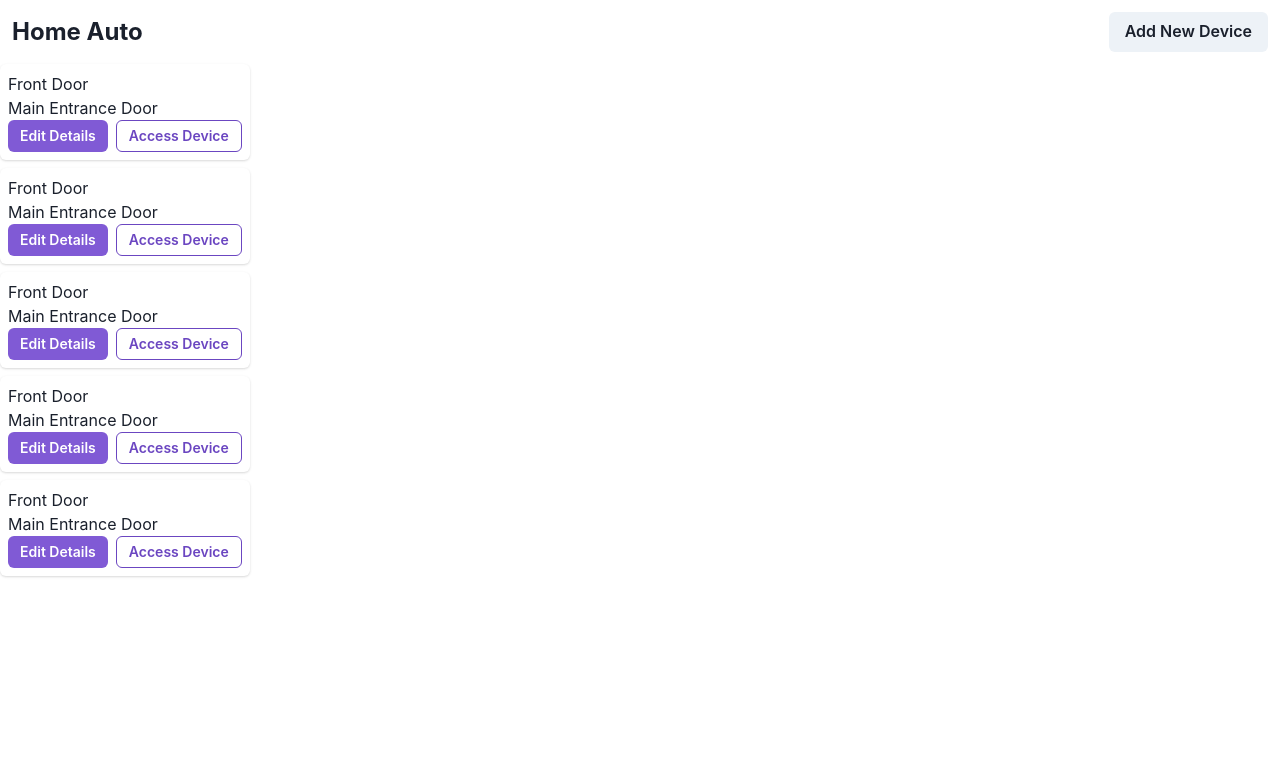
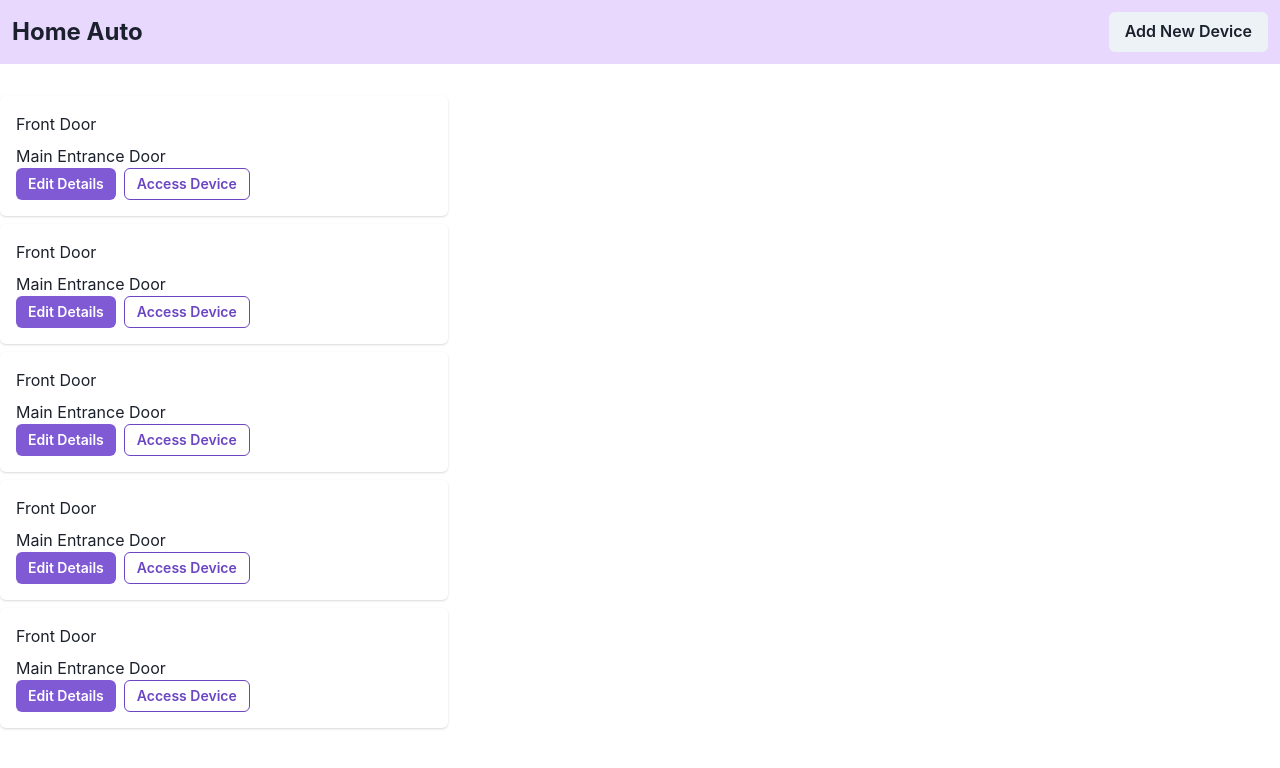
Before and after one commit to litmus-zhang/home-automation-web-app, a React (Vite) app: page / in a window 1280 px wide. Shown: the top 768 px of the page. Built offline with nearby package versions, Linux system fonts and the light colour scheme.

Commit message:
fixed device header

```diff
--- a/src/Header.tsx
+++ b/src/Header.tsx
@@ -6,7 +6,7 @@ export default function Header(){
   const handleClick = () => setShow(!show)
 
     return(
-        <HStack justifyContent={"space-between"} padding={3}>
+        <HStack justifyContent={"space-between"} padding={3} marginBottom={"10"} background={"purple.100"} position={"fixed"} left={0} top={0} width={"full"} zIndex={10}>
           <Text fontSize={"1.5rem"} fontWeight={"bold"}>Home Auto</Text>
           <Button onClick={onOpen}>Add New Device</Button>
           <Modal isOpen={isOpen} onClose={onClose}>
--- a/src/screens/DeviceList.tsx
+++ b/src/screens/DeviceList.tsx
@@ -1,4 +1,4 @@
-import { Button, Card, Text, Stack, HStack, Modal, ModalBody, ModalCloseButton, ModalContent, ModalFooter, ModalHeader, ModalOverlay, useDisclosure, FormControl, FormLabel, Input } from "@chakra-ui/react";
+import { Button, Card, Text, Stack, HStack, Modal, ModalBody, ModalCloseButton, ModalContent, ModalFooter, ModalHeader, ModalOverlay, useDisclosure, FormControl, FormLabel, Input, VStack } from "@chakra-ui/react";
 import Header from "../Header";
 import {DEVICES} from "../../constants";
 
@@ -6,7 +6,7 @@ const DeviceList = () =>{
 return(
     <>
 <Header/>
-<Stack display={"flex"} flexWrap={"wrap"} >{
+<Stack marginTop={"24"} display={"flex"} flexWrap={"wrap"} >{
     DEVICES.map((device, idx) => <Device {...device} key={idx} />)
     }
     </Stack>
@@ -20,9 +20,11 @@ interface DeviceProps{
 export const Device = ({name, description} : DeviceProps) =>{
     const { isOpen, onOpen, onClose } = useDisclosure()
 
-   return ( <Card padding={2} width={"fit-content"}>
+   return ( <Card padding={"4"} display={"flex"} flexDirection={"column"}  width={"md"} height={"fit-content"}>
+    <VStack alignItems={"left"}>
     <Text as="h3">{name}</Text>
     <Text as="p">{description}</Text>
+    </VStack>
     <HStack>
     <Button colorScheme="purple" variant={"solid"} size={"sm"}>Edit Details</Button>
     <Button onClick={onOpen} colorScheme="purple" variant={"outline"} size={"sm"}>Access Device</Button>
@@ -33,7 +35,7 @@ export const Device = ({name, description} : DeviceProps) =>{
           <ModalHeader>Access Device</ModalHeader>
           <ModalCloseButton />
           <ModalBody>
-          <FormControl>
+          <FormControl isRequired>
   <FormLabel>Device Pin</FormLabel>
   <Input type="password" placeholder="123443"/>
   </FormControl>
```
